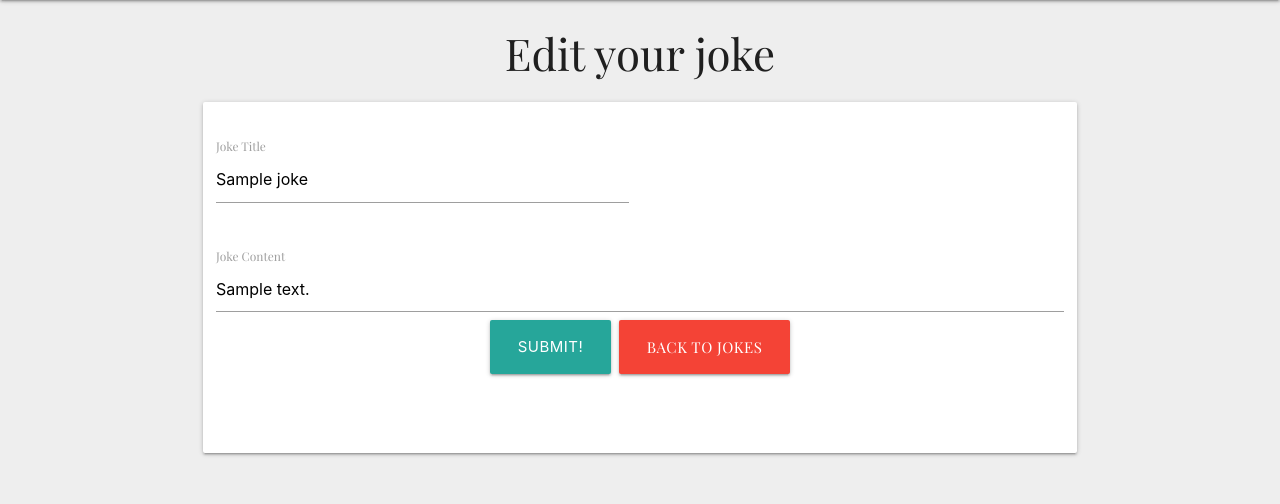
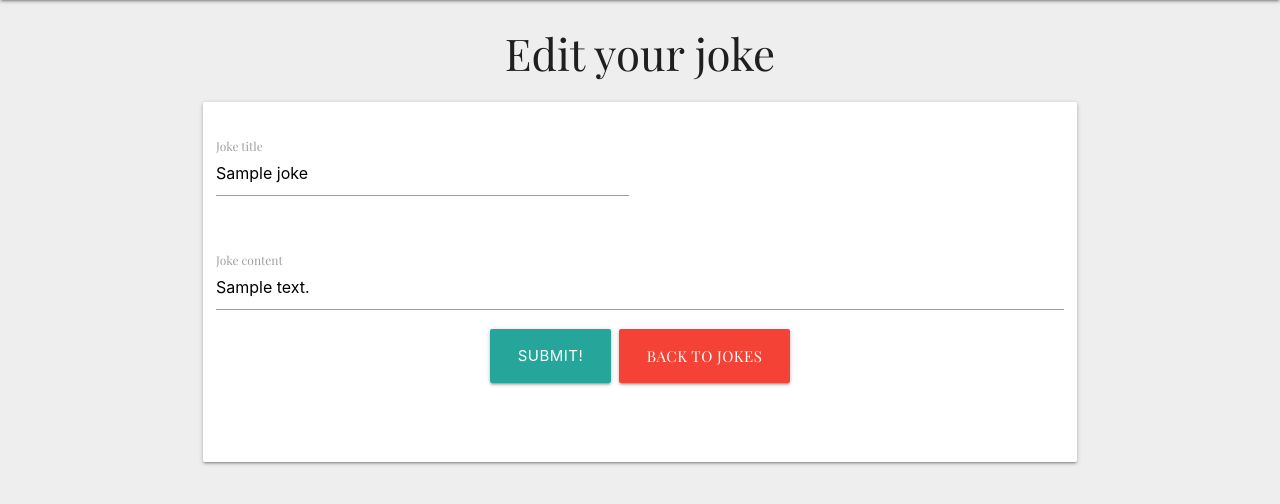
Before and after one commit to Code-Institute-Submissions/Side-On-lockdownLounge-MP3_OctResub, a Flask app: template templates/edit_joke.html in a window 1280 px wide. Shown: the part 64-568 px from the top of the page. Run offline with Flask 2, Linux system fonts and the light colour scheme; the template is opened without the code that fills it: most values are stand-ins (such as "Sample title", 1, 10 or a date in 2020); some libraries are stand-ins or nearby versions.

Commit message:
Fix issue where edit page wasn't displayed existing content correctly

```diff
--- a/templates/edit_joke.html
+++ b/templates/edit_joke.html
@@ -8,16 +8,16 @@
                 <div class="row">
                         <div class="row">
                             <div class="input-field col s6">
-                                <input type="text" name="joke_title" id="joke_title" class="validate materialize-textarea" minlength="5"
-                                    maxlength="100" value="{{ joke.joke_title }}" required>
-                                <label for="story_title">Joke Title</label>
+                                <textarea name="joke_title" id="joke_title" class="materialize-textarea" minlength="5"
+                                    required>{{ joke.joke_title }}</textarea>
+                                <label for="story_title">Joke title</label>
                             </div>
                         </div>
                         <div class="row">
                             <div class="input-field col s12">
-                                <input type="text" name="joke_content" id="joke_content" class="validate materialize-textarea"
-                                    minlength="5" maxlength="2000" data-length="15" value="{{ joke.joke_content }}" required>
-                                <label for="joke_content">Joke Content</label>
+                                <textarea name="joke_content" id="joke_content" class="materialize-textarea"
+                                    required>{{ joke.joke_content }}</textarea>
+                                <label for="joke_content">Joke content</label>
                                 <div class="center">
                                     <button
                                       class="btn-large"
--- a/templates/edit_joke_comment.html
+++ b/templates/edit_joke_comment.html
@@ -9,11 +9,10 @@
                 <div class="row">
                         <!-- joke content-->
                         <div class="row">
-                            <p class="comment-edit-page">Your comment: {{ joke_comment.joke_comment }}</p>
                             <div class="input-field col s12">
                                 <textarea name="joke_comment" id="joke_comment" class="materialize-textarea"
-                                    minlength="5" value="{{ joke_comment.joke_comment }}" required></textarea>
-                                <label for="joke_comment">Write new joke comment...</label>
+                                    minlength="5" value="" required>{{ joke_comment.joke_comment }}</textarea>
+                                <label for="joke_comment">Your comment</label>
                                 <div class="center">
                                     <button
                                       class="btn-large"
--- a/templates/edit_story_comment.html
+++ b/templates/edit_story_comment.html
@@ -8,12 +8,10 @@
             <form method="POST" action="{{ url_for('edit_story_comment', story_comment_id=story_comment._id) }}">
                 <div class="row">
                         <div class="row">
-                            <p class="comment-edit-page">Your comment: {{ story_comment.story_comment }}</p>
                             <div class="input-field col s12">
-                                <div class="input-field">
                                 <textarea name="story_comment" id="story_comment" class="materialize-textarea"
-                                    minlength="5" value="{{ story_comment.story_comment }}" required></textarea></div>
-                                <label for="story_comment">Write new story comment...</label>
+                                    minlength="5" value="" required>{{ story_comment.story_comment }}</textarea>
+                                <label for="story_comment">Story comment</label>
                                 <div class="center">
                                     <button
                                       class="btn-large"
```
Also changed, not shown: templates/edit_story.html (+5 -4 lines).
